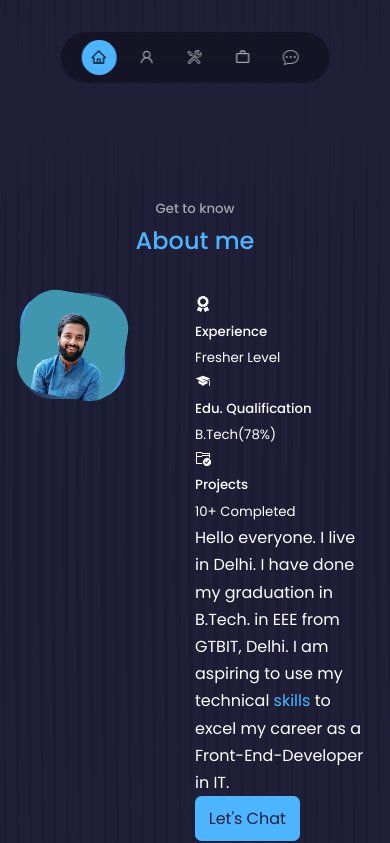
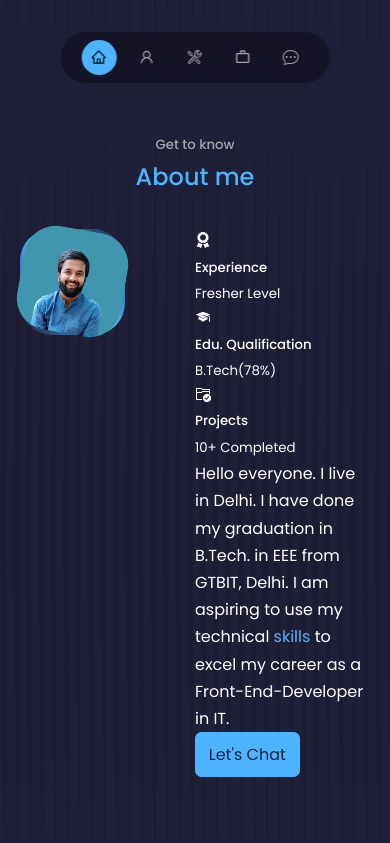
Before and after one commit to ash14ish/My-Portfolio, a React (Create React App) app: page / in a window 390 px wide. Shown: the part 742-1585 px from the top of the page. Built offline with nearby package versions, Linux system fonts and the light colour scheme.

Commit message:
portfolio

```diff
--- a/src/index.css
+++ b/src/index.css
@@ -149,6 +149,10 @@ img {
     background-size: 3.2vw 100vh;
   }
 
+  section {
+    margin-top: 2rem;
+  }
+
   .container {
     width: var(--container-width-sm);
   }
```
